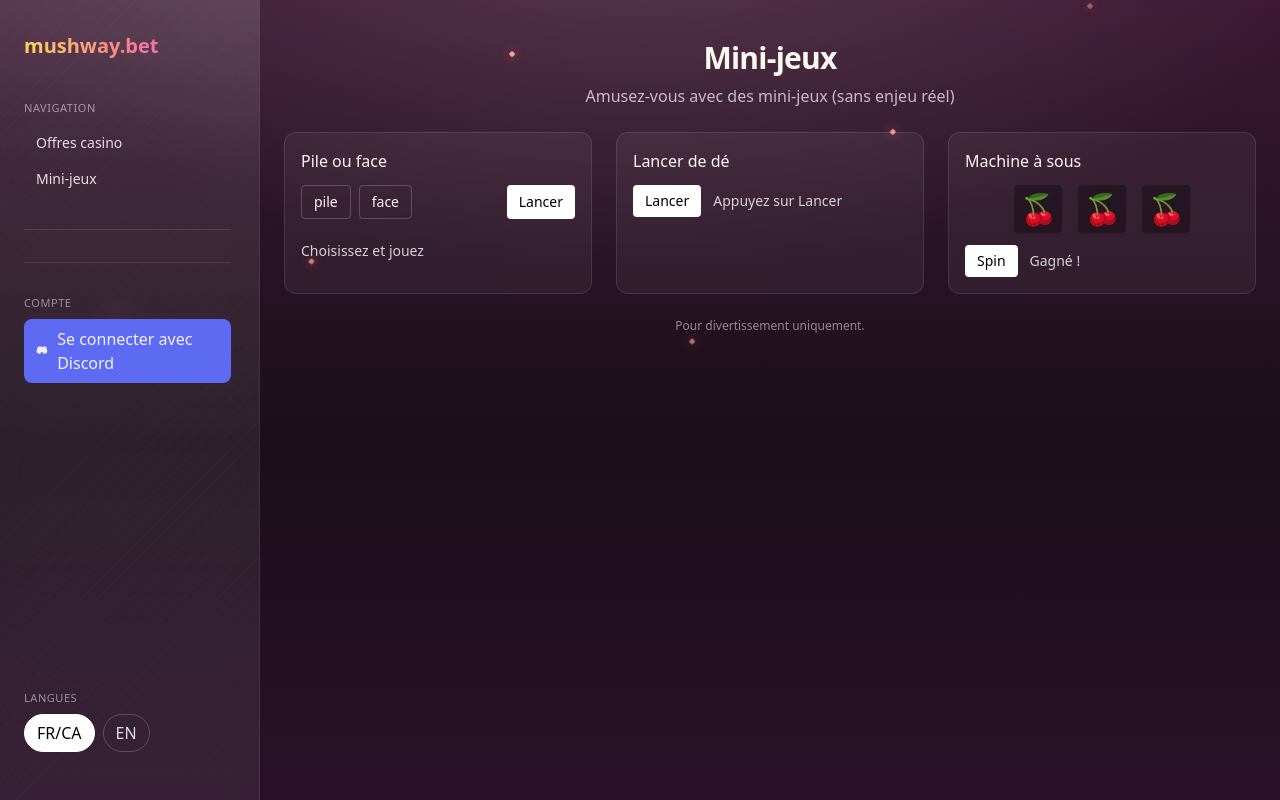
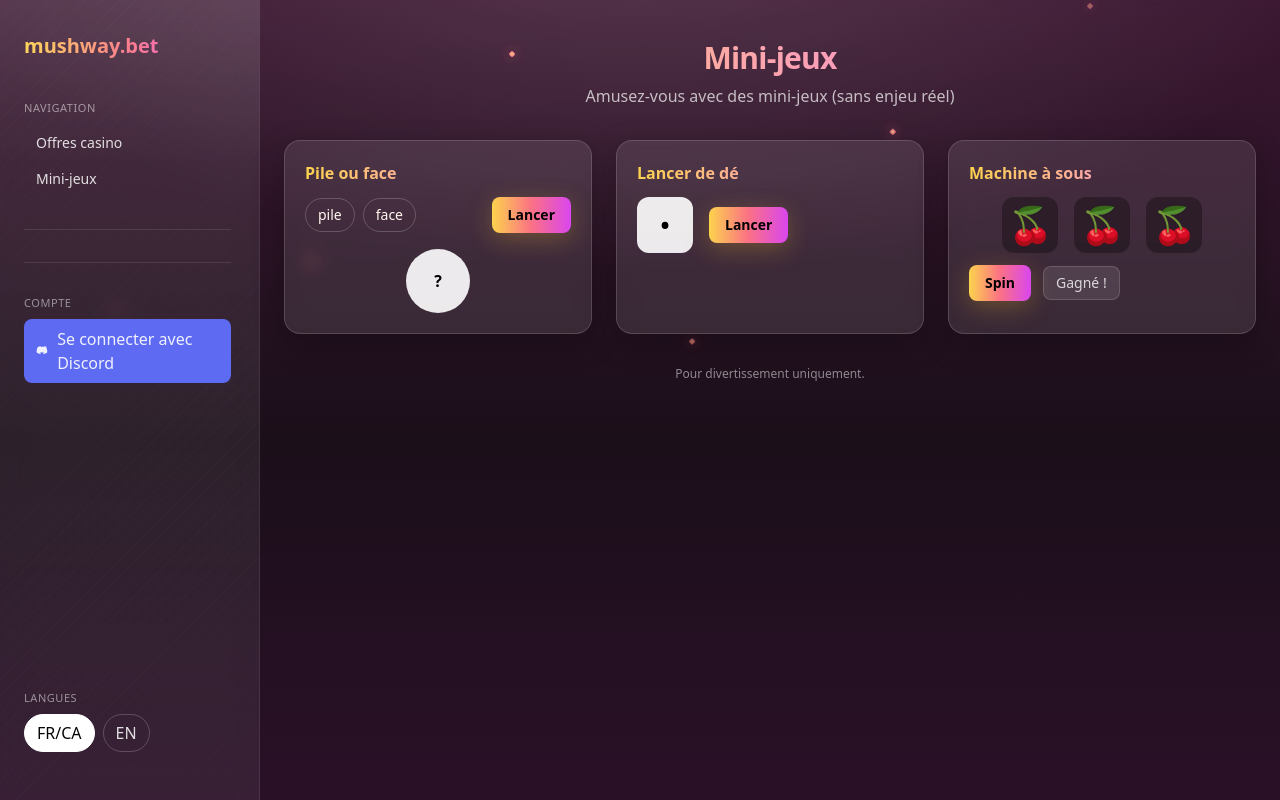
Before and after one commit to AngATV/MushTree, a Next.js app: page /mini-jeux in a window 1280 px wide. Built offline with nearby package versions, Linux system fonts and the light colour scheme; no server answers; the database is empty.

Commit message:
feat(mini-jeux): add animations and refactor UI components for Coin Flip, Dice Roll, and Slots games

```diff
--- a/src/app/globals.css
+++ b/src/app/globals.css
@@ -53,6 +53,20 @@ body::after {
   overflow: hidden;
   z-index: -1;
 }
+
+/* Mini-jeux animations */
+@keyframes coinFlip {
+  0%   { transform: rotateY(0deg); }
+  100% { transform: rotateY(720deg); }
+}
+.anim-coin-flip { animation: coinFlip 700ms ease-out; transform-style: preserve-3d; }
+
+@keyframes dieSpin {
+  0%   { transform: rotate(0deg) scale(1); }
+  100% { transform: rotate(720deg) scale(1.08); }
+}
+.anim-die-spin { animation: dieSpin 700ms ease-in-out; }
+
 .bg-anim .spark {
   position: absolute;
   top: -20px;
--- a/src/app/mini-jeux/page.tsx
+++ b/src/app/mini-jeux/page.tsx
@@ -3,6 +3,31 @@
 import { useState, useMemo } from "react";
 import { useSearchParams } from "next/navigation";
 import { getDict } from "@/lib/i18n";
+
+function Card({ children, title }: { children: React.ReactNode; title: string }) {
+  return (
+    <div className="rounded-2xl border border-white/15 bg-white/10 backdrop-blur p-5 shadow-[0_10px_30px_rgba(0,0,0,0.25)] hover:shadow-[0_14px_40px_rgba(0,0,0,0.35)] transition">
+      <div className="mb-3 font-semibold bg-gradient-to-r from-amber-300 via-rose-300 to-fuchsia-400 bg-clip-text text-transparent">
+        {title}
+      </div>
+      {children}
+    </div>
+  );
+}
+
+function PrimaryButton({ children, onClick, disabled }: { children: React.ReactNode; onClick?: () => void; disabled?: boolean }) {
+  return (
+    <button onClick={onClick} disabled={disabled} className="px-4 py-2 rounded-lg bg-gradient-to-r from-amber-300 via-rose-400 to-fuchsia-500 text-black font-semibold disabled:opacity-50 shadow-[0_6px_24px_rgba(251,191,36,0.25)] hover:scale-[1.03] active:scale-[0.99] transition">
+      {children}
+    </button>
+  );
+}
+
+function Pill({ active, children, onClick }: { active?: boolean; children: React.ReactNode; onClick?: () => void }) {
+  return (
+    <button onClick={onClick} className={`px-3 py-1.5 rounded-full text-sm border ${active ? 'bg-white text-black border-white' : 'border-white/20 hover:border-white/40'}`}>{children}</button>
+  );
+}
 
 function CoinFlip({ lang }: { lang: string }) {
   const [choice, setChoice] = useState<"pile"|"face"|null>(null);
@@ -10,17 +35,19 @@ function CoinFlip({ lang }: { lang: string }) {
   const [spinning, setSpinning] = useState(false);
   const t = lang === "en" ? { title: "Coin flip", heads: "heads", tails: "tails", play: "Flip" } : { title: "Pile ou face", heads: "face", tails: "pile", play: "Lancer" };
   return (
-    <div className="rounded-xl border border-white/10 bg-white/5 p-4 space-y-3">
-      <div className="font-medium">{t.title}</div>
-      <div className="flex gap-2 text-sm">
-        <button onClick={() => setChoice("pile")} className={`px-3 py-1.5 rounded border ${choice === "pile" ? "bg-white text-black" : "border-white/20"}`}>{t.tails}</button>
-        <button onClick={() => setChoice("face")} className={`px-3 py-1.5 rounded border ${choice === "face" ? "bg-white text-black" : "border-white/20"}`}>{t.heads}</button>
-        <button onClick={() => { setSpinning(true); setTimeout(() => { const r = Math.random() < 0.5 ? "pile" : "face"; setResult(r); setSpinning(false); }, 600); }} className="ml-auto px-3 py-1.5 rounded bg-white text-black">{t.play}</button>
+    <Card title={t.title}>
+      <div className="flex gap-2 text-sm items-center">
+        <Pill active={choice === "pile"} onClick={() => setChoice("pile")}>{t.tails}</Pill>
+        <Pill active={choice === "face"} onClick={() => setChoice("face")}>{t.heads}</Pill>
+        <div className="ml-auto" />
+        <PrimaryButton onClick={() => { setSpinning(true); setTimeout(() => { const r = Math.random() < 0.5 ? "pile" : "face"; setResult(r); setSpinning(false); }, 700); }}>{t.play}</PrimaryButton>
       </div>
-      <div className="h-10 flex items-center text-sm text-white/80">
-        {spinning ? (lang === "en" ? "Flipping..." : "Lancement...") : result ? (lang === "en" ? `Result: ${result}` : `Résultat: ${result}`) : (lang === "en" ? "Pick and play" : "Choisissez et jouez")}
+      <div className="mt-4 h-16 flex items-center justify-center text-base">
+        <div className={`w-16 h-16 rounded-full bg-white/90 text-black font-semibold flex items-center justify-center ${spinning ? 'anim-coin-flip' : ''}`}>
+          {spinning ? '' : (result ? (result === 'pile' ? (lang==='en' ? 'T' : 'P') : (lang==='en' ? 'H' : 'F')) : '?')}
+        </div>
       </div>
-    </div>
+    </Card>
   );
 }
 
@@ -28,13 +55,12 @@ function DiceRoll({ lang }: { lang: string }) {
   const [n, setN] = useState<number|null>(null);
   const t = lang === "en" ? { title: "Dice roll", play: "Roll" } : { title: "Lancer de dé", play: "Lancer" };
   return (
-    <div className="rounded-xl border border-white/10 bg-white/5 p-4 space-y-3">
-      <div className="font-medium">{t.title}</div>
-      <div className="flex items-center gap-3 text-sm">
-        <button onClick={() => setN(1 + Math.floor(Math.random()*6))} className="px-3 py-1.5 rounded bg-white text-black">{t.play}</button>
-        <div className="text-white/80">{n ? (lang === "en" ? `Result: ${n}` : `Résultat: ${n}`) : (lang === "en" ? "Press roll" : "Appuyez sur Lancer")}</div>
+    <Card title={t.title}>
+      <div className="flex items-center gap-4 text-sm">
+        <div className={`w-14 h-14 rounded-xl bg-white/90 text-black text-2xl font-bold flex items-center justify-center ${n===null ? '' : 'anim-die-spin'}`}>{n ?? '•'}</div>
+        <PrimaryButton onClick={() => setN(1 + Math.floor(Math.random()*6))}>{t.play}</PrimaryButton>
       </div>
-    </div>
+    </Card>
   );
 }
 
@@ -54,18 +80,17 @@ function Slots({ lang }: { lang: string }) {
     setTimeout(() => { setReels(r); setSpinning(false); }, 700);
   }
   return (
-    <div className="rounded-xl border border-white/10 bg-white/5 p-4 space-y-3">
-      <div className="font-medium">{t.title}</div>
-      <div className="flex items-center justify-center gap-4 text-3xl">
-        <div className="w-12 h-12 rounded bg-black/30 flex items-center justify-center">{symbols[reels[0]]}</div>
-        <div className="w-12 h-12 rounded bg-black/30 flex items-center justify-center">{symbols[reels[1]]}</div>
-        <div className="w-12 h-12 rounded bg-black/30 flex items-center justify-center">{symbols[reels[2]]}</div>
+    <Card title={t.title}>
+      <div className="flex items-center justify-center gap-4 text-4xl">
+        <div className={`w-14 h-14 rounded-xl bg-black/30 flex items-center justify-center ${spinning ? 'animate-pulse' : ''}`}>{symbols[reels[0]]}</div>
+        <div className={`w-14 h-14 rounded-xl bg-black/30 flex items-center justify-center ${spinning ? 'animate-pulse' : ''}`}>{symbols[reels[1]]}</div>
+        <div className={`w-14 h-14 rounded-xl bg-black/30 flex items-center justify-center ${spinning ? 'animate-pulse' : ''}`}>{symbols[reels[2]]}</div>
       </div>
-      <div className="flex items-center gap-3 text-sm">
-        <button onClick={spin} disabled={spinning} className="px-3 py-1.5 rounded bg-white text-black disabled:opacity-50">{t.play}</button>
-        <div className="text-white/80">{status}</div>
+      <div className="flex items-center gap-3 text-sm mt-3">
+        <PrimaryButton onClick={spin} disabled={spinning}>{t.play}</PrimaryButton>
+        <div className="px-3 py-1.5 rounded-lg border border-white/15 bg-white/10 text-white/80">{status}</div>
       </div>
-    </div>
+    </Card>
   );
 }
 
@@ -74,9 +99,9 @@ export default function MiniJeuxPage() {
   const lang = sp.get("lang") === "en" ? "en" : "fr";
   const dict = getDict(lang);
   return (
-    <section className="space-y-6">
+    <section className="space-y-8">
       <header className="text-center space-y-2">
-        <h1 className="text-3xl font-bold tracking-tight">{lang === "en" ? "Mini games" : "Mini-jeux"}</h1>
+        <h1 className="text-3xl font-bold tracking-tight bg-gradient-to-r from-amber-300 via-rose-300 to-fuchsia-400 bg-clip-text text-transparent">{lang === "en" ? "Mini games" : "Mini-jeux"}</h1>
         <p className="text-white/70">{lang === "en" ? "Have fun with quick games (no real bets)" : "Amusez-vous avec des mini-jeux (sans enjeu réel)"}</p>
       </header>
       <div className="grid grid-cols-1 md:grid-cols-2 xl:grid-cols-3 gap-6">
```
